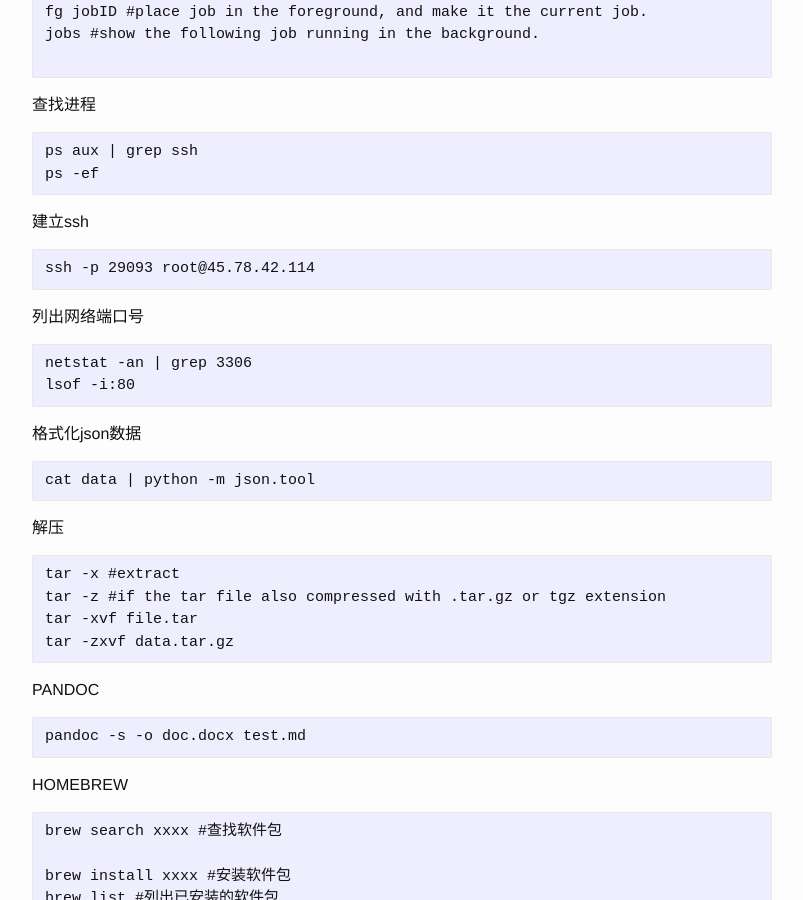
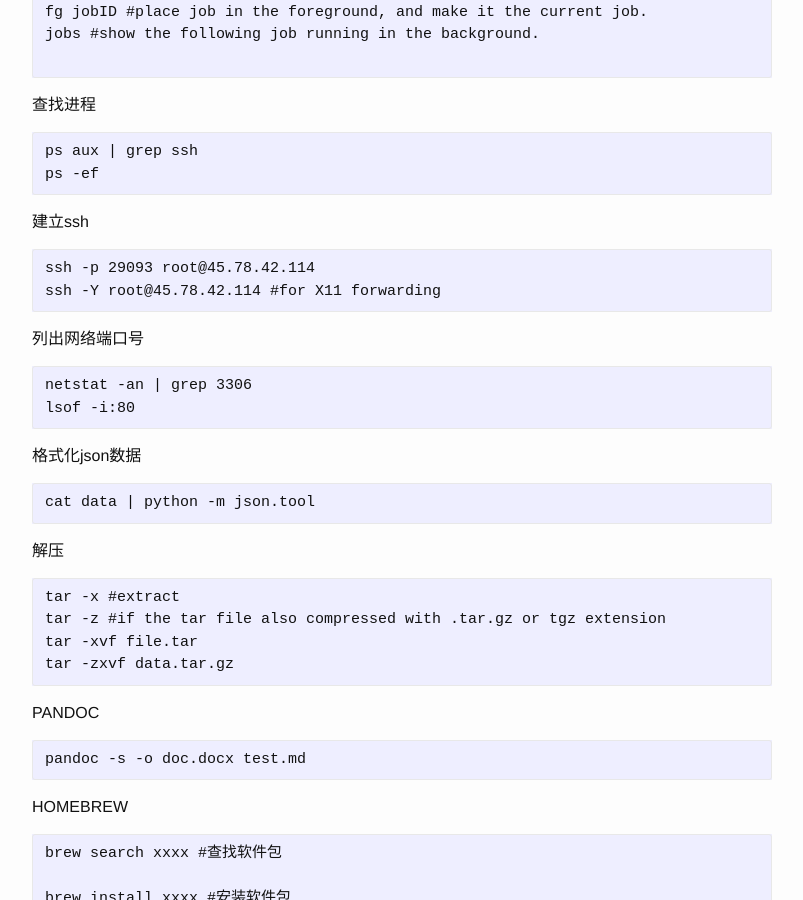
Before and after one commit to josephstalin117/josephstalin117.github.io, a Jekyll site: the page built from _posts/2016-07-03-mac.markdown, in a window 1280 px wide and 900 px high, scrolled down 962 px. Shown: the whole window, without its empty margins (238-1041 px from the left). Built offline with Jekyll 4.4.1, drawn with Linux system fonts in a browser that asks for light colours.

Commit message:
edit mac article

````diff
--- a/_posts/2016-07-03-mac.markdown
+++ b/_posts/2016-07-03-mac.markdown
@@ -62,6 +62,7 @@ ps -ef
 
 ```
 ssh -p 29093 root@45.78.42.114
+ssh -Y root@45.78.42.114 #for X11 forwarding
 ```
 
 列出网络端口号
````
